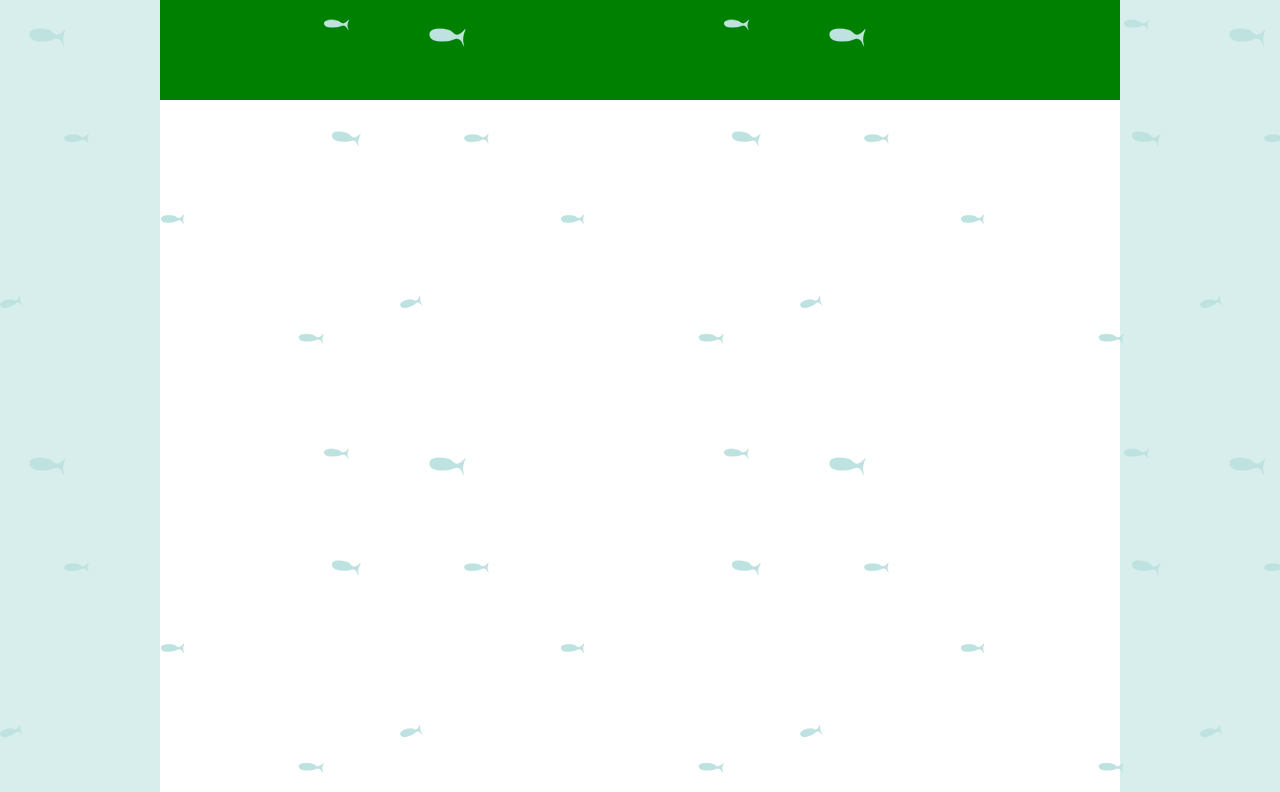
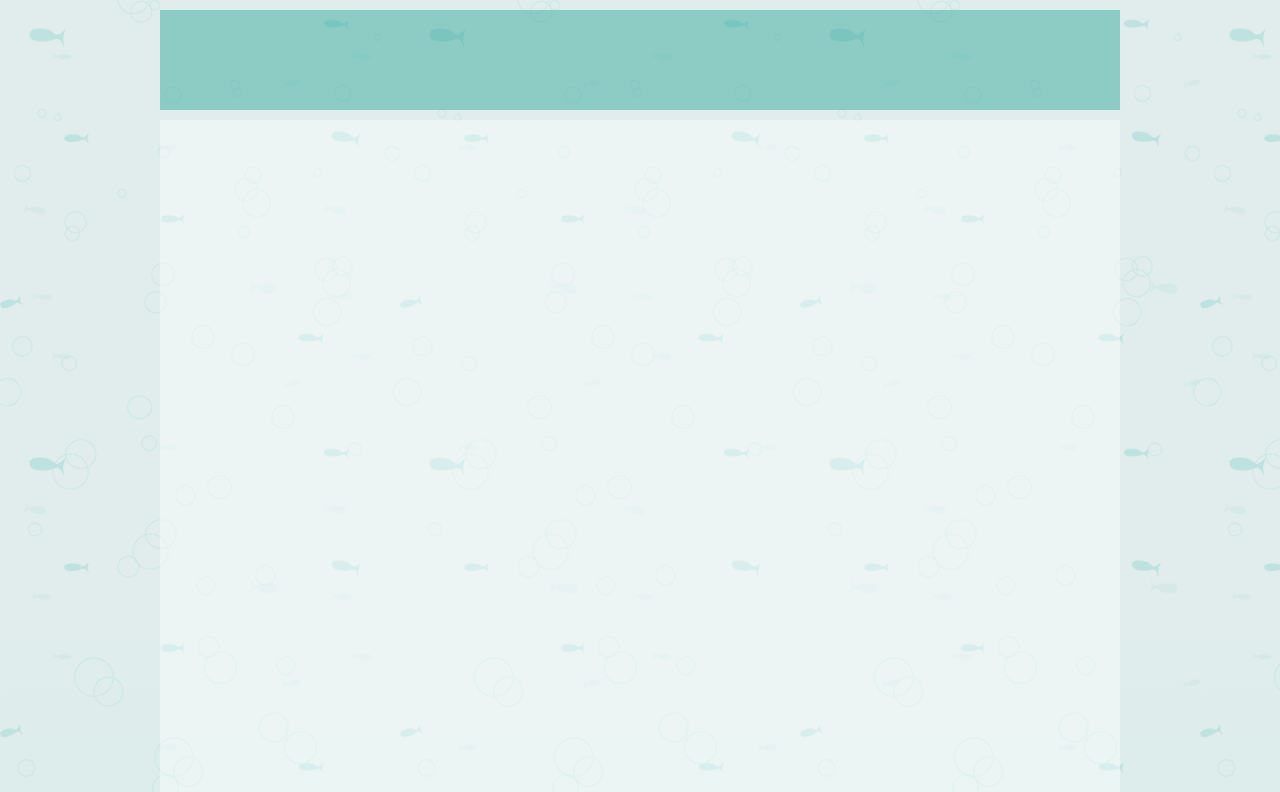
Before and after one commit to gxcsoccer/Parallax, a plain HTML site: page fish.html in a window 1280 px wide. Shown: the top 792 px of the page. Drawn offline with Linux system fonts and the light colour scheme.

Commit message:
add some files

```diff
--- /dev/null
+++ b/app.js
@@ -0,0 +1,5 @@
+var express = require('express'),
+	app = express();
+
+app.use(express.static(__dirname));
+app.listen(8080);
--- a/css/style.css
+++ b/css/style.css
@@ -10,6 +10,10 @@ body {
 	background: -webkit-linear-gradient(top, rgb(225,237,236) 27%, rgb(192,237,234) 100%);
 	width: 100%;
 	min-height: 100%;
+	position: absolute;
+	width: 100%;
+	height: 100%;
+	z-index: -1;
 }
 
 .parallax {
@@ -18,26 +22,50 @@ body {
 	left: 0;
 	width: 100%;
 	height: 100%;
+	background-attachment: fixed;
 }
 
 #fish {
-	background-image: url('../img/fish.png');
-	background-position: 0 0;
-	background-attachment: fixed;
-	background-color: transparent;
+	background: transparent url('../img/fish.png') 0 0 fixed;
+}
+
+#fish2 {
+	background: transparent url('../img/fish2.png') 0 0 fixed;
+}
+
+#bubbles {
+	background: transparent url('../img/bubbles.png') 0 0 fixed;
+}
+
+#bubbles-2 {
+	background: transparent url('../img/bubbles.png') 80px 80px fixed;
+}
+
+#worm {
+	position: fixed;
+	width: 30px;
+	height: 450px;
+	left: 5%;
+	top: 0;
+	background-image: url('../img/sprite.png');
+	background-repeat: no-repeat;
+	background-position: -194px -36px;
+	background-size: 700px;
+	-webkit-transform: translate3d(0,-450px,0);
+	-webkit-transition: -webkit-transform .6s;
 }
 
 header {
 	width: 960px;
 	height: 100px;
-	background: green;
-	margin: 0 auto;
+	background: rgba(57,172,160,.5);
+	margin: 10px auto;
 }
 
 #body {
 	width: 960px;
-	height: 1000px;
-	background: white;
+	height: 2000px;
+	background: rgba(255,255,255,.4);
 	margin: 0 auto;
 }
 
--- a/fish.html
+++ b/fish.html
@@ -7,8 +7,11 @@
 	</head>
 	<body>
 		<section id="parallax-wrapper">
-			<div class="parallax" id="fish" />
-
+			<div id="worm"></div>
+			<div class="parallax" id="fish"></div>
+			<div class="parallax" id="fish2"></div>
+			<div class="parallax" id="bubbles"></div>
+			<div class="parallax" id="bubbles-2"></div>
 		</section>
 
 		<header>
@@ -19,4 +22,29 @@
 		<footer>
 		</footer>
 	</body>
+	<script type="text/javascript">
+		window.onload = function() {
+			var fish = document.querySelector('#fish'),
+				fish2 = document.querySelector('#fish2'),
+				bubbles = document.querySelector('#bubbles'),
+				bubbles2 = document.querySelector('#bubbles-2'),
+				worm = document.querySelector('#worm');
+
+			window.onscroll = function(ev) {
+				var scrolled = window.scrollY;
+				console.log(scrolled);
+
+				fish.style.backgroundPosition = (0-(scrolled*0.3))+'px 0px';
+				fish2.style.backgroundPosition = (0-(scrolled*0.2))+'px 0px';
+				bubbles.style.backgroundPosition = '0px '+(0-(scrolled*1.5))+'px';
+				bubbles2.style.backgroundPosition = '80px '+(80-(scrolled*0.7))+'px';
+
+				if ( scrolled > 300 ) {
+					worm.style.webkitTransform = 'translate3d(0,0,0)';
+				} else {
+					worm.style.webkitTransform = 'translate3d(0,'+(scrolled - 450)+'px,0)';
+				}
+			}
+		}
+	</script>
 </html>
```
Also changed, not shown: img/bubbles.png (added), img/fish2.png (added), img/sprite.png (added).
